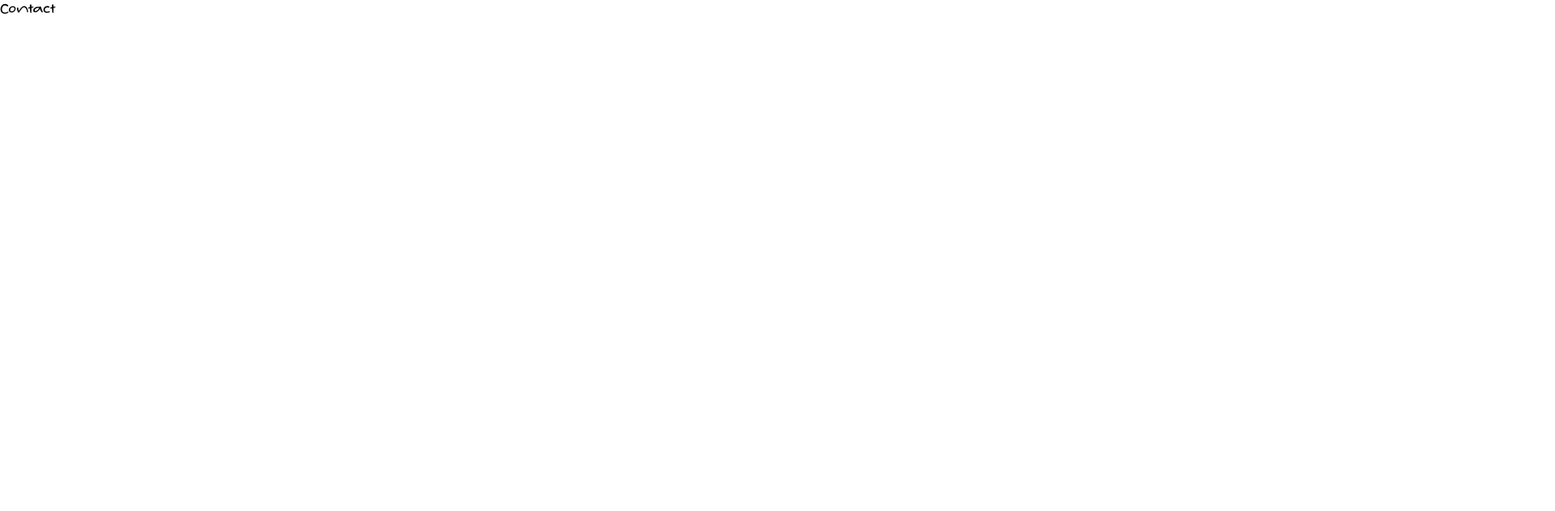
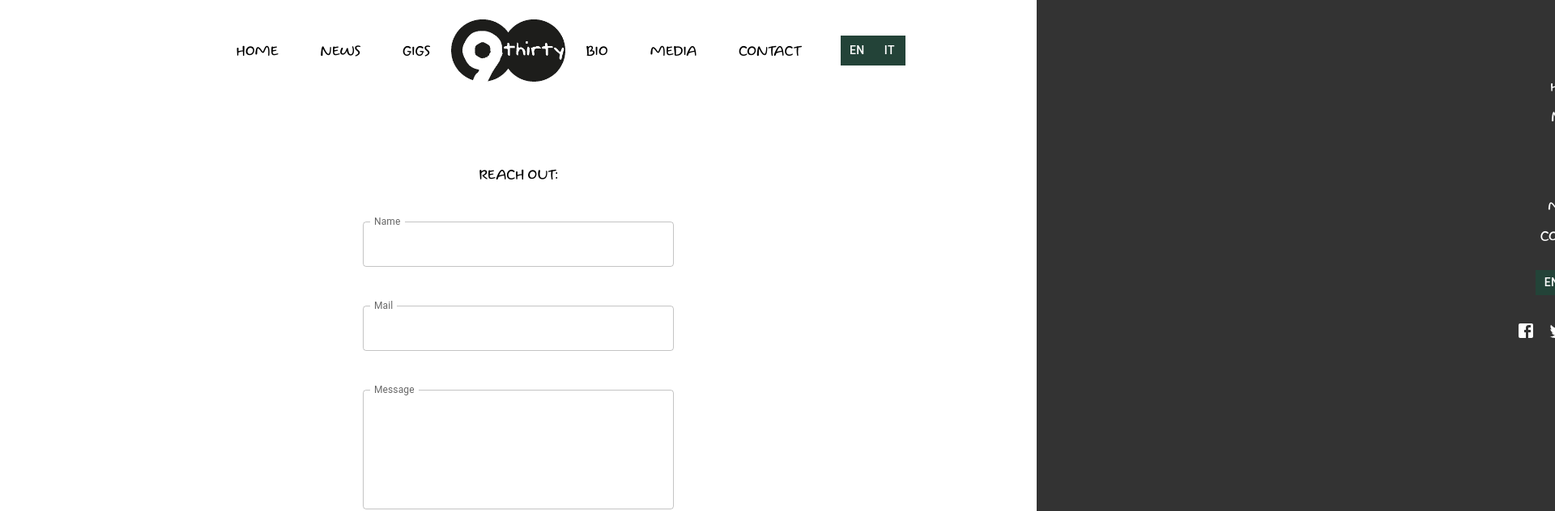
Before and after one commit to alexquu/NineThirty.com, a React (Create React App) app: page /Contact in a window 1280 px wide. Shown: the top 632 px of the page at 81% size, 1920 px wide, since content can reach past the window. Built offline with nearby package versions, Linux system fonts and the light colour scheme.

Commit message:
Form page, bug fixes

```diff
--- a/src/App.js
+++ b/src/App.js
@@ -1,4 +1,4 @@
-import {BrowserRouter as Router, Routes, Route, Link} from "react-router-dom";
+import {BrowserRouter as Router, Routes, Route} from "react-router-dom";
 import Homepage from "./pages/Homepage";
 import News from "./pages/News";
 import Gigs from "./pages/Gigs";
--- a/src/index.css
+++ b/src/index.css
@@ -155,8 +155,8 @@ code {
   font-size: larger;
 }
 
-.newsContainer {
-  margin-top: 6em;
+.container {
+  margin-top: 3em;
   display: grid;
   justify-content: center;
   align-items: center;
--- a/src/pages/Bio.js
+++ b/src/pages/Bio.js
@@ -1,8 +1,16 @@
-import React from 'react'
+import React from 'react';
+import Navbar from '../components/Navbar';
+import Sidebar from '../components/Sidebar';
 
 const Bio = () => {
   return (
-    <div>Bio</div>
+    <>
+    <Navbar/>
+    <Sidebar />
+    <section className='container'>
+      <p>NO BIO AVAILABLE</p>
+    </section>
+  </>
   )
 }
 
--- a/src/pages/Contact.js
+++ b/src/pages/Contact.js
@@ -1,9 +1,49 @@
-import React from 'react'
+import * as React from 'react';
+import Box from '@mui/material/Box';
+import TextField from '@mui/material/TextField';
+import { styled } from '@mui/material/styles';
+import Navbar from '../components/Navbar';
+import Sidebar from '../components/Sidebar';
+
+const StyledBox = styled(Box)(({theme}) => ({
+  height: '30vw',
+  width: '30vw',
+  margin: '0 auto',
+  marginTop: '3em',
+  display: 'flex',
+  flexDirection: 'column',
+  gap: '3em',
+  padding: '2em',
+}));
 
 const Contact = () => {
+
   return (
-    <div>Contact</div>
-  )
+    <>
+      <Navbar />
+      <Sidebar />
+      <StyledBox
+        component="form"
+        noValidate
+        autoComplete="off"
+      >
+        <p style={{margin: '0 auto'}}>REACH OUT:</p>
+        <TextField className="formName" label="Name" variant="outlined"
+            InputLabelProps={{
+              shrink: true,
+            }}/>
+        <TextField className="formMail" label="Mail" variant="outlined"
+          InputLabelProps={{
+            shrink: true,
+          }}/>
+        <TextField className="formMessage" label="Message" variant="outlined" multiline rows={5}
+          InputLabelProps={{
+          shrink: true,
+          }}/>
+      </StyledBox>
+    </>
+
+  );
 }
 
-export default Contact
+export default Contact;
--- a/src/pages/Gigs.js
+++ b/src/pages/Gigs.js
@@ -1,10 +1,16 @@
 import React from 'react'
+import Navbar from '../components/Navbar';
+import Sidebar from '../components/Sidebar';
 
 const Gigs = () => {
   return (
-    <section className='newsContainer'>
-      <p>NO GIGS AVAILABLE</p>
-    </section>
+    <>
+      <Navbar/>
+      <Sidebar />
+      <section className='container'>
+        <p>NO GIGS AVAILABLE</p>
+      </section>
+    </>
   )
 }
 
--- a/src/pages/Media.js
+++ b/src/pages/Media.js
@@ -1,8 +1,16 @@
-import React from 'react'
+import React from 'react';
+import Navbar from '../components/Navbar';
+import Sidebar from '../components/Sidebar';
 
 const Media = () => {
   return (
-    <div>Media</div>
+    <>
+    <Navbar/>
+    <Sidebar />
+    <section className='container'>
+      <p>NO MEDIA AVAILABLE</p>
+    </section>
+  </>
   )
 }
 
--- a/src/pages/News.js
+++ b/src/pages/News.js
@@ -1,10 +1,16 @@
 import React from 'react';
+import Navbar from '../components/Navbar';
+import Sidebar from '../components/Sidebar';
 
 const News = () => {
   return (
-    <section className='newsContainer'>
+  <>
+    <Navbar/>
+    <Sidebar />
+    <section className='container'>
       <p>NO NEWS AVAILABLE</p>
     </section>
+  </>
   )
 }
 
```
